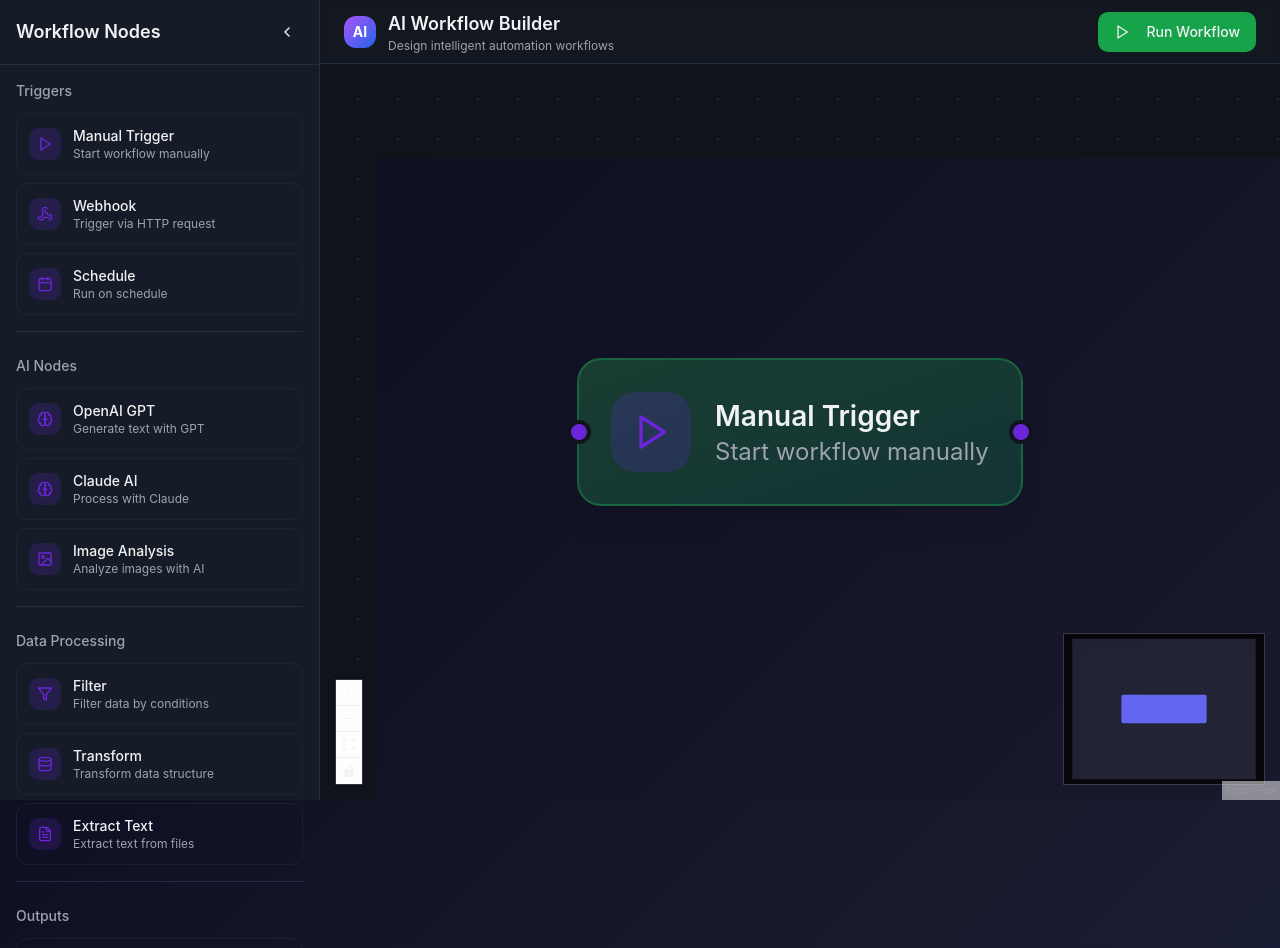
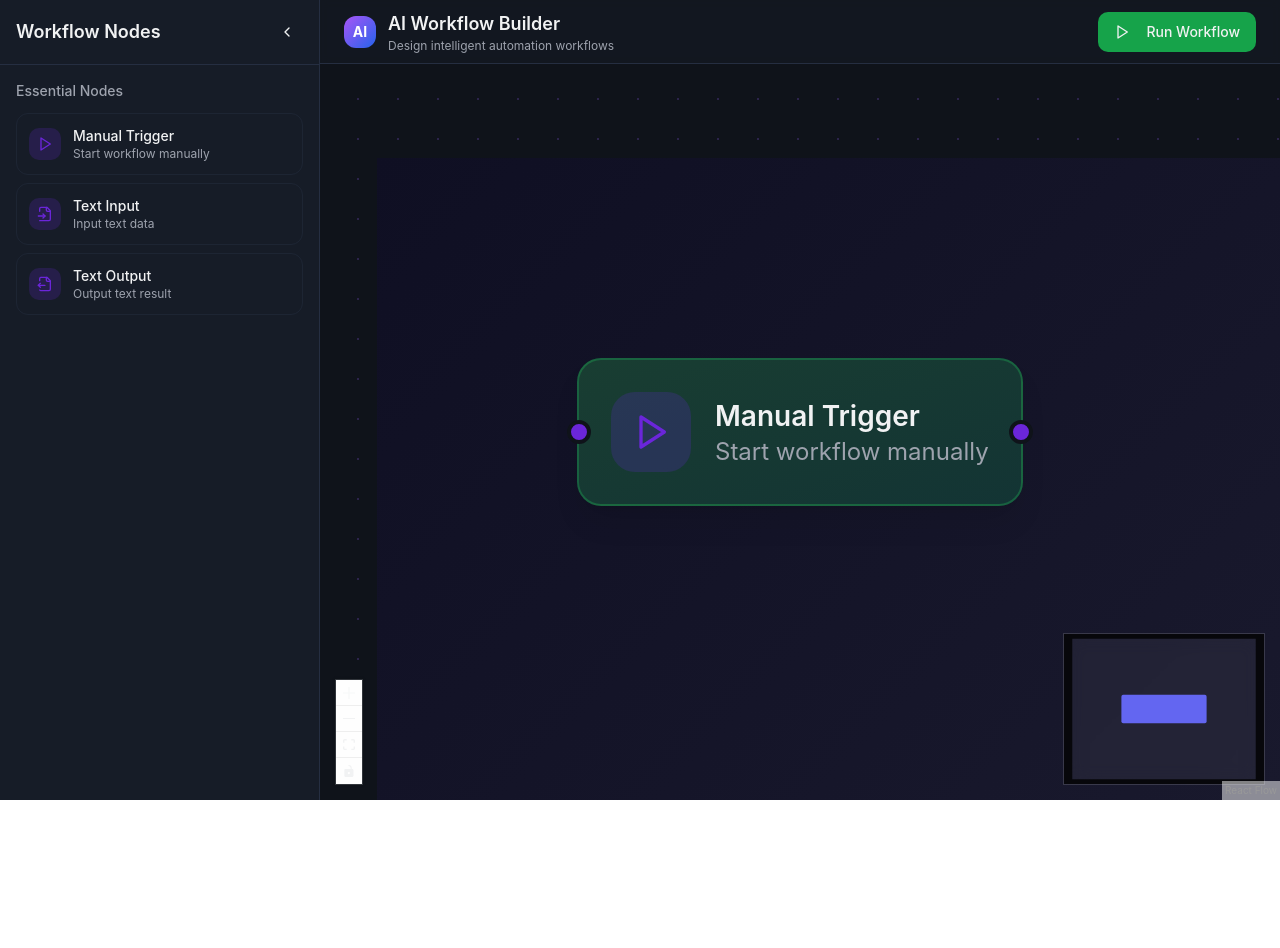
Before and after one commit to Nishitdev/deep-flow-weaver, a React (Vite) app: page / in a window 1280 px wide. Shown: the top 948 px of the page. After the commit the page ends 800 px from the top, so only its background shows below. Built offline with nearby package versions, Linux system fonts and the light colour scheme.

Commit message:
Refactor: Implement input/output nodes
Implement input and output text nodes, removing other node types.

```diff
--- a/src/components/NodeConfigPanel.tsx
+++ b/src/components/NodeConfigPanel.tsx
@@ -21,7 +21,7 @@ export const NodeConfigPanel: React.FC<NodeConfigPanelProps> = ({
   onClose,
   onUpdate,
 }) => {
-  const nodeData = node.data as any; // Type assertion for our custom properties
+  const nodeData = node.data as any;
   const [config, setConfig] = useState<NodeConfig>(nodeData.config || {});
   const [label, setLabel] = useState<string>(nodeData.label || '');
   const [description, setDescription] = useState<string>(nodeData.description || '');
@@ -41,36 +41,34 @@ export const NodeConfigPanel: React.FC<NodeConfigPanelProps> = ({
 
   const renderConfigFields = () => {
     switch (nodeData.type) {
-      case 'ai':
+      case 'input':
         return (
           <div className="space-y-4">
             <div>
-              <Label htmlFor="apiKey">API Key</Label>
-              <Input
-                id="apiKey"
-                type="password"
-                placeholder="Enter API key"
-                value={config.apiKey || ''}
-                onChange={(e) => setConfig({ ...config, apiKey: e.target.value })}
+              <Label htmlFor="inputText">Input Text</Label>
+              <Textarea
+                id="inputText"
+                placeholder="Enter your input text..."
+                value={config.inputText || ''}
+                onChange={(e) => setConfig({ ...config, inputText: e.target.value })}
+                rows={4}
               />
             </div>
+          </div>
+        );
+
+      case 'output':
+        return (
+          <div className="space-y-4">
             <div>
-              <Label htmlFor="model">Model</Label>
-              <Input
-                id="model"
-                placeholder="gpt-4o-mini"
-                value={config.model || ''}
-                onChange={(e) => setConfig({ ...config, model: e.target.value })}
-              />
-            </div>
-            <div>
-              <Label htmlFor="prompt">Prompt Template</Label>
+              <Label htmlFor="outputText">Output Text</Label>
               <Textarea
-                id="prompt"
-                placeholder="Enter your prompt template..."
-                value={config.prompt || ''}
-                onChange={(e) => setConfig({ ...config, prompt: e.target.value })}
+                id="outputText"
+                placeholder="Output will appear here..."
+                value={config.outputText || ''}
+                onChange={(e) => setConfig({ ...config, outputText: e.target.value })}
                 rows={4}
+                readOnly
               />
             </div>
           </div>
@@ -79,72 +77,9 @@ export const NodeConfigPanel: React.FC<NodeConfigPanelProps> = ({
       case 'trigger':
         return (
           <div className="space-y-4">
-            {nodeData.label === 'Webhook' && (
-              <div>
-                <Label htmlFor="webhookUrl">Webhook URL</Label>
-                <Input
-                  id="webhookUrl"
-                  placeholder="https://..."
-                  value={config.webhookUrl || ''}
-                  onChange={(e) => setConfig({ ...config, webhookUrl: e.target.value })}
-                />
-              </div>
-            )}
-            {nodeData.label === 'Schedule' && (
-              <div>
-                <Label htmlFor="schedule">Cron Expression</Label>
-                <Input
-                  id="schedule"
-                  placeholder="0 9 * * *"
-                  value={config.schedule || ''}
-                  onChange={(e) => setConfig({ ...config, schedule: e.target.value })}
-                />
-              </div>
-            )}
-          </div>
-        );
-
-      case 'data':
-        return (
-          <div className="space-y-4">
-            <div>
-              <Label htmlFor="condition">Filter Condition</Label>
-              <Input
-                id="condition"
-                placeholder="value > 10"
-                value={config.condition || ''}
-                onChange={(e) => setConfig({ ...config, condition: e.target.value })}
-              />
-            </div>
-          </div>
-        );
-
-      case 'output':
-        return (
-          <div className="space-y-4">
-            {nodeData.label === 'Send Email' && (
-              <>
-                <div>
-                  <Label htmlFor="to">To Email</Label>
-                  <Input
-                    id="to"
-                    type="email"
-                    placeholder="user@example.com"
-                    value={config.to || ''}
-                    onChange={(e) => setConfig({ ...config, to: e.target.value })}
-                  />
-                </div>
-                <div>
-                  <Label htmlFor="subject">Subject</Label>
-                  <Input
-                    id="subject"
-                    placeholder="Email subject"
-                    value={config.subject || ''}
-                    onChange={(e) => setConfig({ ...config, subject: e.target.value })}
-                  />
-                </div>
-              </>
-            )}
+            <p className="text-sm text-muted-foreground">
+              This node starts the workflow manually. No configuration needed.
+            </p>
           </div>
         );
 
--- a/src/components/WorkflowNode.tsx
+++ b/src/components/WorkflowNode.tsx
@@ -3,39 +3,23 @@ import React from 'react';
 import { Handle, Position, NodeProps } from '@xyflow/react';
 import {
   Play,
-  Brain,
-  Database,
-  Filter,
-  Mail,
-  Webhook,
-  Calendar,
-  Image,
-  FileText,
-  Zap
+  FileInput,
+  FileOutput
 } from 'lucide-react';
 import { cn } from '@/lib/utils';
 
 const iconMap = {
   play: Play,
-  brain: Brain,
-  database: Database,
-  filter: Filter,
-  mail: Mail,
-  webhook: Webhook,
-  calendar: Calendar,
-  image: Image,
-  fileText: FileText,
-  zap: Zap,
+  fileInput: FileInput,
+  fileOutput: FileOutput,
 };
 
 const getNodeStyles = (type: string) => {
   switch (type) {
     case 'trigger':
       return 'node-trigger';
-    case 'ai':
-      return 'node-ai';
-    case 'data':
-      return 'node-data';
+    case 'input':
+      return 'node-input';
     case 'output':
       return 'node-output';
     default:
@@ -44,7 +28,7 @@ const getNodeStyles = (type: string) => {
 };
 
 export const WorkflowNode: React.FC<NodeProps> = ({ data, selected }) => {
-  const nodeData = data as any; // Type assertion to access our custom properties
+  const nodeData = data as any;
   const IconComponent = iconMap[nodeData.icon as keyof typeof iconMap] || Play;
 
   return (
--- a/src/components/WorkflowSidebar.tsx
+++ b/src/components/WorkflowSidebar.tsx
@@ -2,14 +2,8 @@
 import React from 'react';
 import {
   Play,
-  Brain,
-  Database,
-  Filter,
-  Mail,
-  Webhook,
-  Calendar,
-  Image,
-  FileText,
+  FileInput,
+  FileOutput,
   ChevronLeft,
   ChevronRight,
   Plus
@@ -27,7 +21,7 @@ interface SidebarProps {
 
 const nodeCategories = [
   {
-    title: 'Triggers',
+    title: 'Essential Nodes',
     nodes: [
       {
         type: 'trigger',
@@ -37,88 +31,17 @@ const nodeCategories = [
         config: {},
       },
       {
-        type: 'trigger',
-        label: 'Webhook',
-        icon: 'webhook',
-        description: 'Trigger via HTTP request',
-        config: {},
-      },
-      {
-        type: 'trigger',
-        label: 'Schedule',
-        icon: 'calendar',
-        description: 'Run on schedule',
-        config: {},
-      },
-    ],
-  },
-  {
-    title: 'AI Nodes',
-    nodes: [
-      {
-        type: 'ai',
-        label: 'OpenAI GPT',
-        icon: 'brain',
-        description: 'Generate text with GPT',
-        config: {},
-      },
-      {
-        type: 'ai',
-        label: 'Claude AI',
-        icon: 'brain',
-        description: 'Process with Claude',
-        config: {},
-      },
-      {
-        type: 'ai',
-        label: 'Image Analysis',
-        icon: 'image',
-        description: 'Analyze images with AI',
-        config: {},
-      },
-    ],
-  },
-  {
-    title: 'Data Processing',
-    nodes: [
-      {
-        type: 'data',
-        label: 'Filter',
-        icon: 'filter',
-        description: 'Filter data by conditions',
-        config: {},
-      },
-      {
-        type: 'data',
-        label: 'Transform',
-        icon: 'database',
-        description: 'Transform data structure',
-        config: {},
-      },
-      {
-        type: 'data',
-        label: 'Extract Text',
-        icon: 'fileText',
-        description: 'Extract text from files',
-        config: {},
-      },
-    ],
-  },
-  {
-    title: 'Outputs',
-    nodes: [
-      {
-        type: 'output',
-        label: 'Send Email',
-        icon: 'mail',
-        description: 'Send email notification',
+        type: 'input',
+        label: 'Text Input',
+        icon: 'fileInput',
+        description: 'Input text data',
         config: {},
       },
       {
         type: 'output',
-        label: 'Save to Database',
-        icon: 'database',
-        description: 'Store data in database',
+        label: 'Text Output',
+        icon: 'fileOutput',
+        description: 'Output text result',
         config: {},
       },
     ],
@@ -173,9 +96,6 @@ export const Sidebar: React.FC<SidebarProps> = ({ isOpen, onToggle, onAddNode })
                   />
                 ))}
               </div>
-              {category !== nodeCategories[nodeCategories.length - 1] && (
-                <Separator className="mt-4" />
-              )}
             </div>
           ))}
         </div>
@@ -191,14 +111,8 @@ interface NodeCardProps {
 
 const iconMap = {
   play: Play,
-  brain: Brain,
-  database: Database,
-  filter: Filter,
-  mail: Mail,
-  webhook: Webhook,
-  calendar: Calendar,
-  image: Image,
-  fileText: FileText,
+  fileInput: FileInput,
+  fileOutput: FileOutput,
 };
 
 const NodeCard: React.FC<NodeCardProps> = ({ node, onAdd }) => {
```
Also changed, not shown: src/types/workflow.ts (+2 -8 lines).
